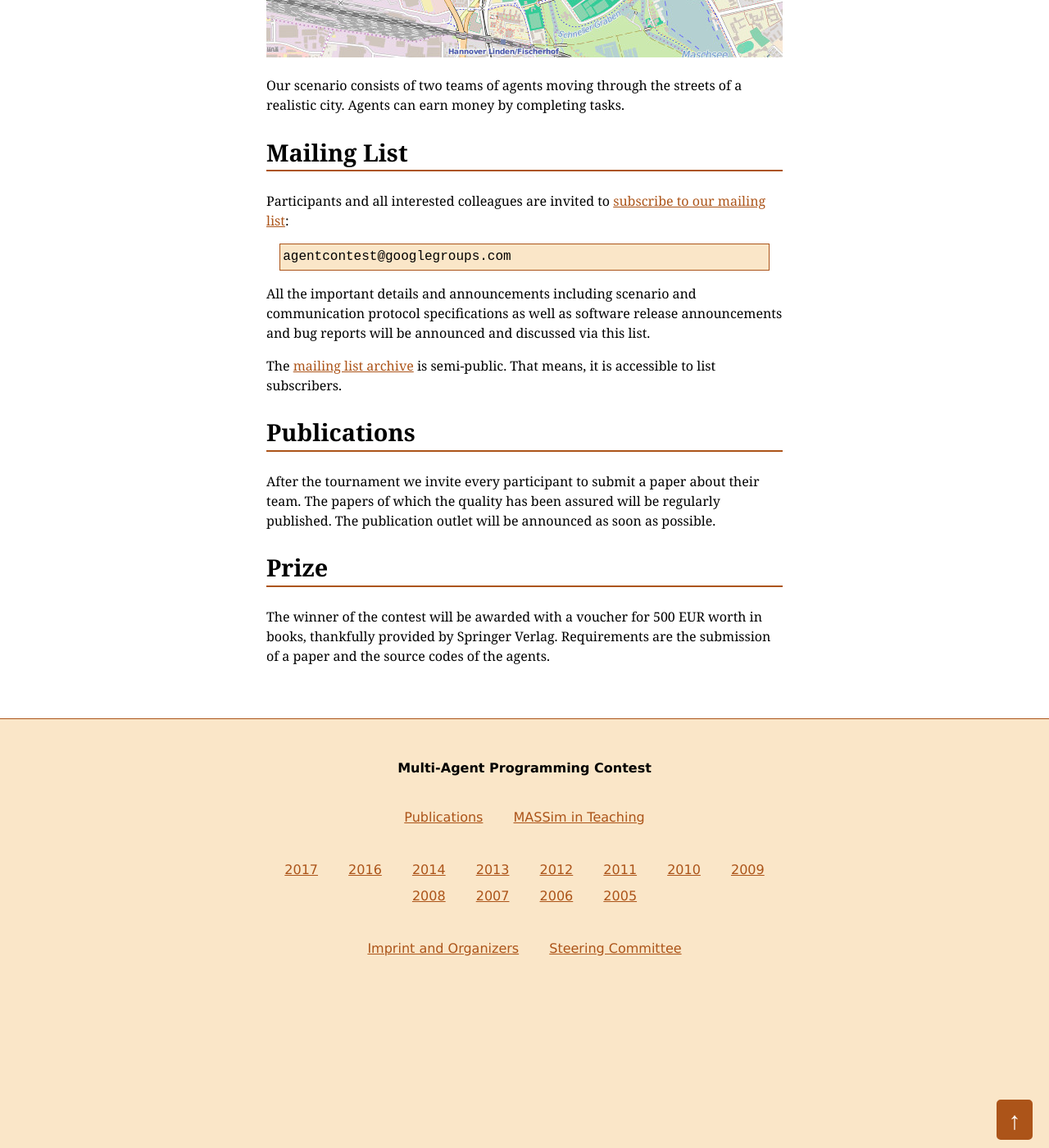
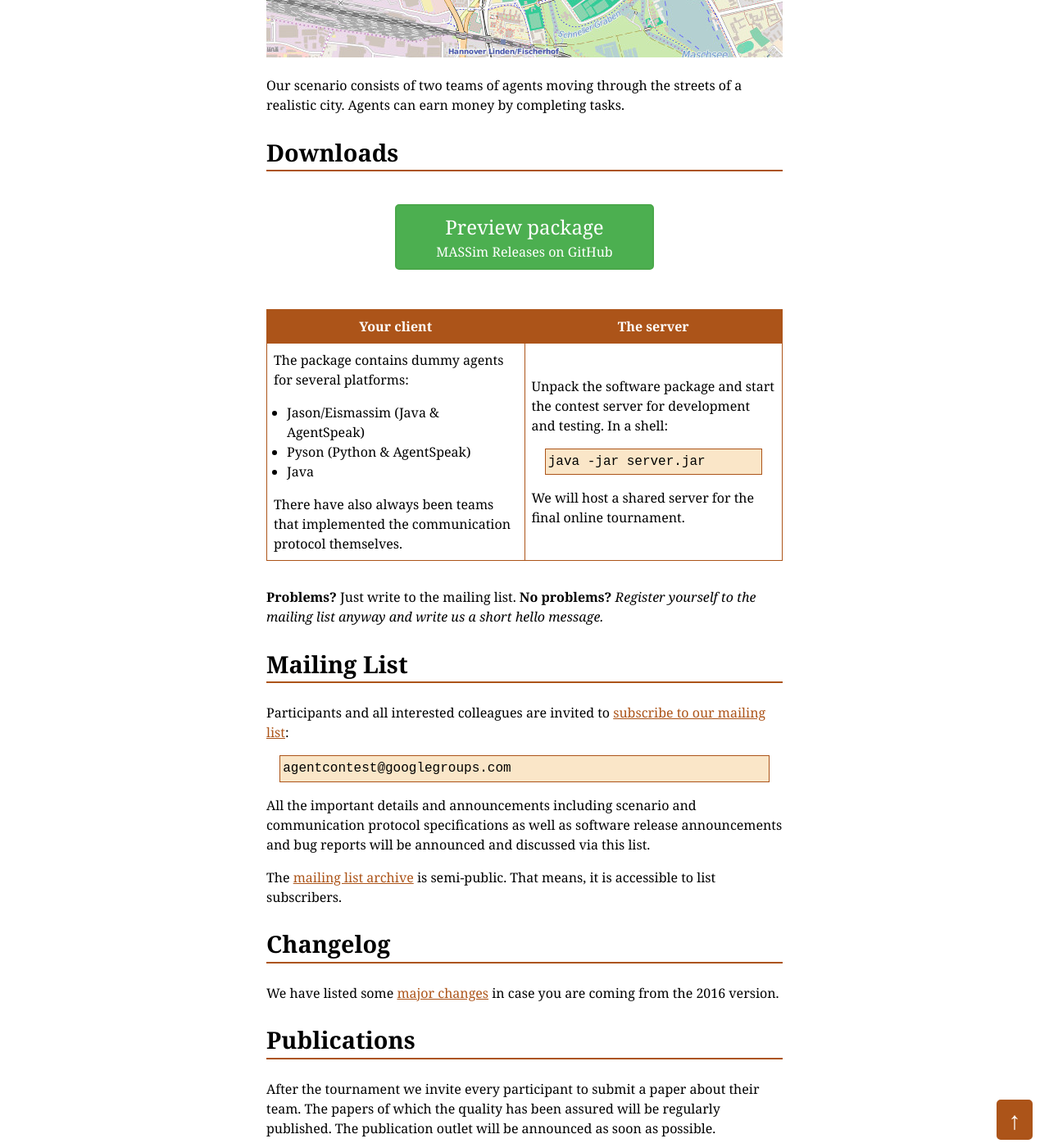
Before and after one commit to agentcontest/agentcontest.github.io, a Jekyll site: the page built from 2017/index.md, in a window 1280 px wide and 1400 px high, scrolled down 984 px. Shown: the whole window at 82% size. Built offline with Jekyll 4.4.1, drawn with Linux system fonts in a browser that asks for light colours.

Commit message:
add news for and link to new package/github

```diff
--- a/2017/index.md
+++ b/2017/index.md
@@ -22,16 +22,14 @@ Our scenario consists of two teams of agents moving through the streets of a rea
 Agents can earn money by completing tasks.
 
 
-<!-- Downloads
+Downloads
 ---------
 
 <div class="actions">
-  <a href="/2016/massim-2016-1.3.2-bin.tar.gz" title="massim-2016-1.3.2-bin.tar.gz">
+  <a href="https://github.com/agentcontest/massim/releases" title="MASSim on GitHub">
     <span class="title">Preview package</span>
     <br>
-    <span class="filename">massim-2016-1.3.2-bin.tar.gz</span>
-    <br>
-    <span class="filename">(requires Java 8 to run)</span>
+    <span class="filename">MASSim Releases on GitHub</span>
   </a>
 </div>
 
@@ -61,7 +59,7 @@ Agents can earn money by completing tasks.
 </table>
 
 **Problems?** Just write to the mailing list. **No problems?** *Register yourself to the mailing list anyway and write us a short hello message.*
--->
+
 
 Mailing List
 ------------
@@ -74,6 +72,11 @@ mailing list](https://groups.google.com/forum/#!forum/agentcontest):
 All the important details and announcements including scenario and communication protocol specifications as well as software release announcements and bug reports will be announced and discussed via this list.
 
 The [mailing list archive](https://groups.google.com/forum/#!forum/agentcontest) is semi-public. That means, it is accessible to list subscribers.
+
+Changelog
+---------
+
+We have listed some [major changes](changelog) in case you are coming from the 2016 version.
 
 Publications
 ------------
```
